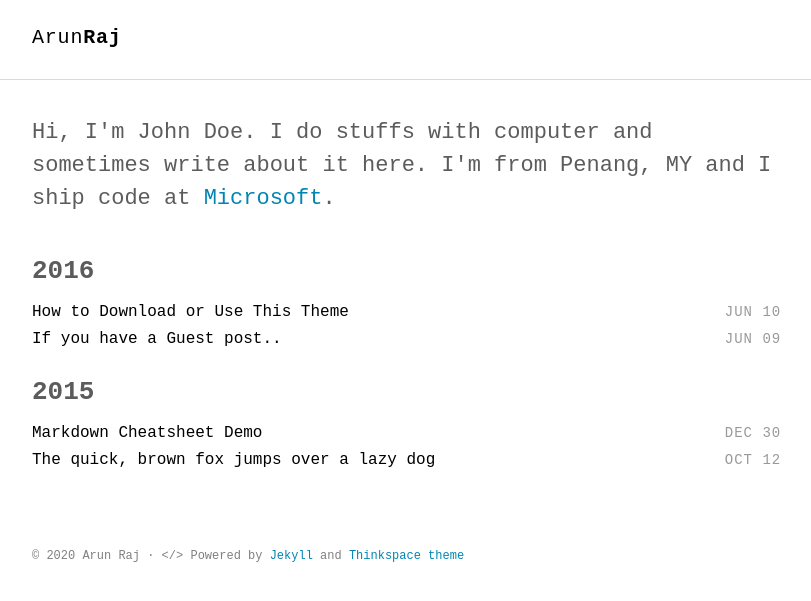
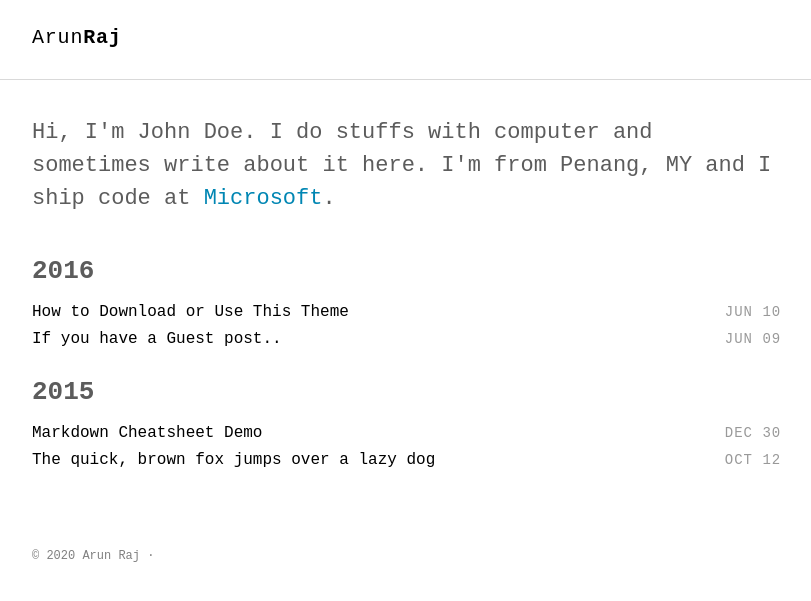
Before and after one commit to a6unraj/a6unraj.github.io, a Jekyll site: the page built from index.html, in a window 1280 px wide. Shown: the top 601 px of the page, without its empty margins (232-1043 px from the left). Built offline with Jekyll 4.4.1, drawn with Linux system fonts in a browser that asks for light colours; some web fonts are replaced.

Commit message:
Update footer.html

```diff
--- a/_includes/footer.html
+++ b/_includes/footer.html
@@ -1,5 +1,5 @@
 <footer class="site-footer">
   <div class="container">
-    <small class="block">&copy; {{ site.time | date: '%Y' }} {{ site.author.name }} &middot; &lt;/&gt; Powered by <a href="https://jekyllrb.com/">Jekyll</a> and <a href="https://github.com/heiswayi/thinkspace">Thinkspace theme</a></small>
+    <small class="block">&copy; {{ site.time | date: '%Y' }} {{ site.author.name }} &middot;</small>
   </div>
 </footer>
```
